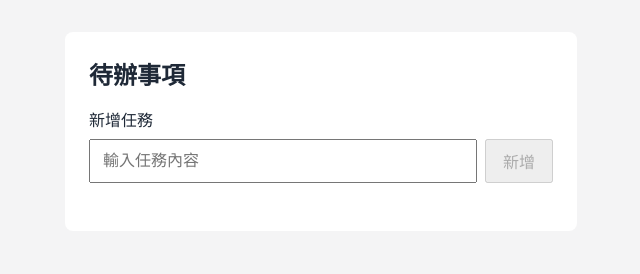
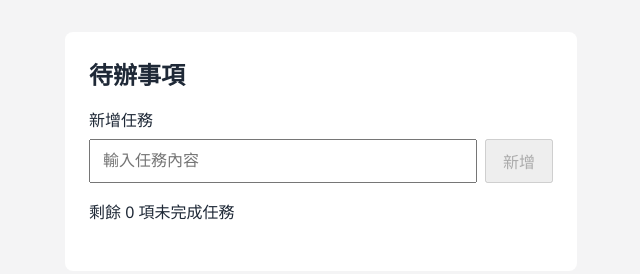
Before and after one commit to qazxc123454-crypto/my-first-project, a plain HTML site: page index.html in a window 1280 px wide. Shown: the whole page, without its empty margins (319-959 px from the left). Drawn offline with Linux system fonts and the light colour scheme.

Commit message:
feat: show remaining todo count

```diff
--- a/index.html
+++ b/index.html
@@ -22,6 +22,7 @@
           <button id="add-button" type="submit" disabled>新增</button>
         </div>
       </form>
+      <p id="remaining-count"></p>
       <ul id="todo-list"></ul>
     </main>
     <script src="script.js"></script>
--- a/script.js
+++ b/script.js
@@ -4,7 +4,7 @@ const form = document.getElementById("todo-form");
 const input = document.getElementById("todo-input");
 const addButton = document.getElementById("add-button");
 const list = document.getElementById("todo-list");
-
+const remainingCount = document.getElementById("remaining-count");
 let todos = loadTodos();
 
 function createId() {
@@ -34,6 +34,14 @@ function loadTodos() {
 
 function saveTodos() {
   localStorage.setItem(STORAGE_KEY, JSON.stringify(todos));
+}
+
+function updateRemainingCount() {
+  const unfinished = todos.filter(function (todo) {
+    return todo.done === false;
+  });
+
+  remainingCount.textContent = "剩餘 " + unfinished.length + " 項未完成任務";
 }
 
 function updateAddButton() {
@@ -77,6 +85,8 @@ function renderTodos() {
     item.appendChild(deleteButton);
     list.appendChild(item);
   });
+
+  updateRemainingCount();
 }
 
 function addTodo(text) {
```
